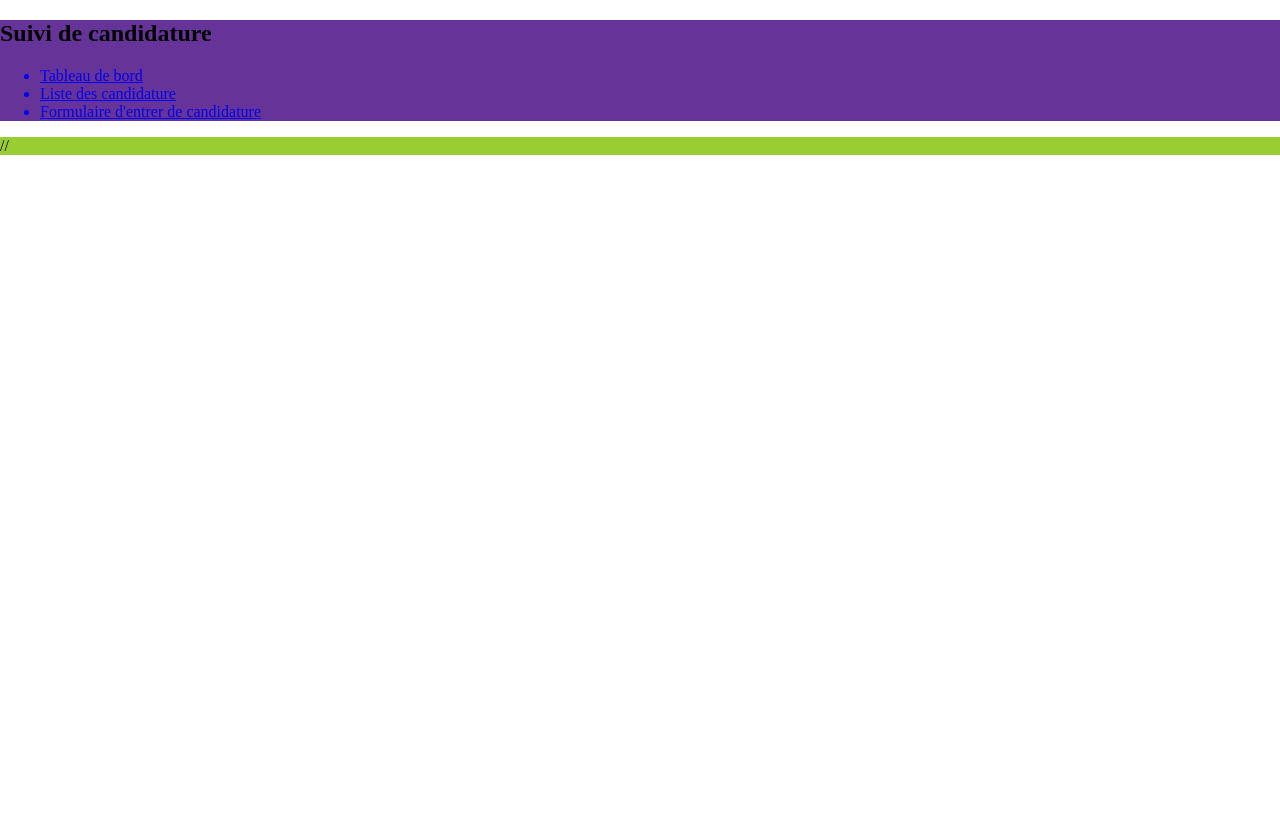
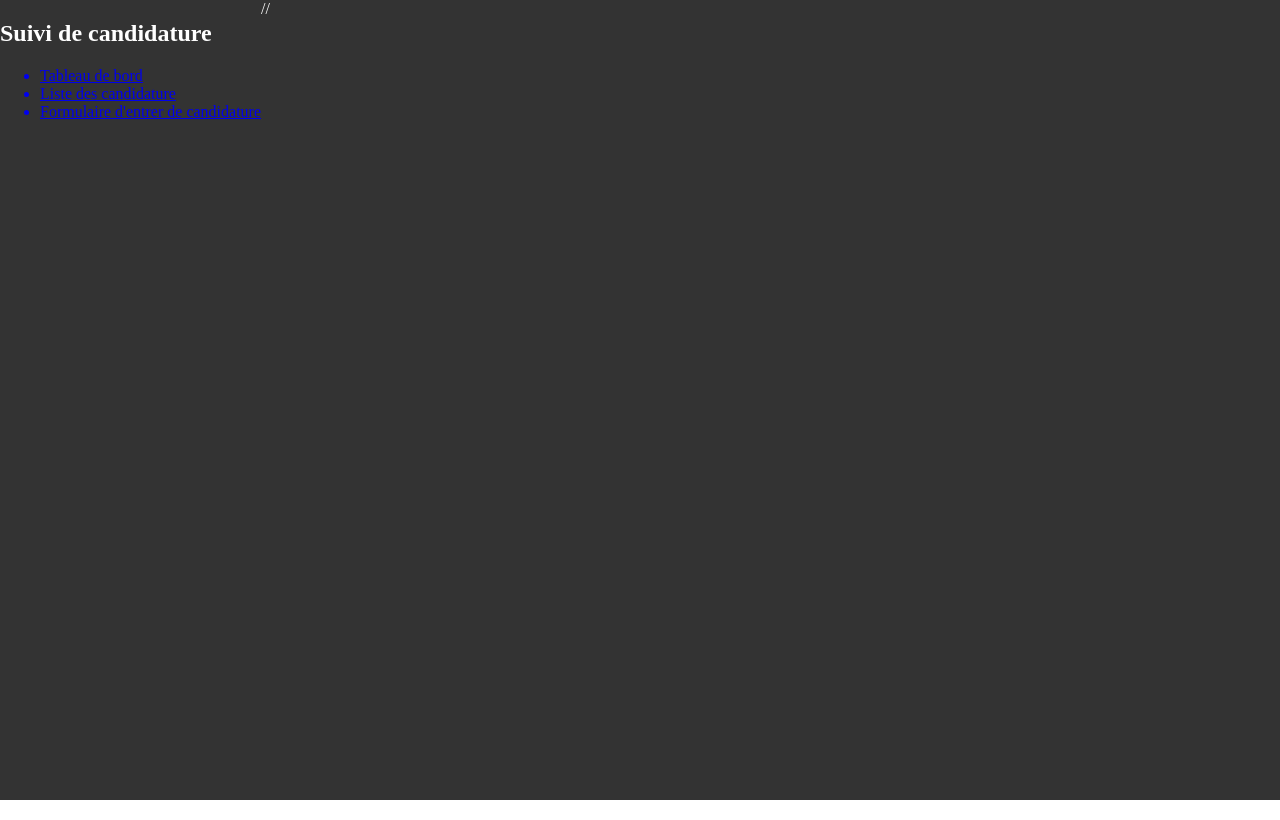
Before and after one commit to alandarryl/suivi-candidature-next, a Next.js app: page / in a window 1280 px wide. Built offline with nearby package versions, Linux system fonts and the light colour scheme.

Commit message:
fix the css

```diff
--- a/src/app/globals.css
+++ b/src/app/globals.css
@@ -1,15 +1,19 @@
-
-body{
+* {
   box-sizing: border-box;
-  margin: 0;
-  padding: 0;
-  height: 100vh;
 }
 
-.side{
-  background: rebeccapurple;
+html, body {
+  height: 100%;
+  margin: 0;
 }
 
-.main{
-  background: yellowgreen;
+body {
+  min-height: 100vh;
+  color: #fff;
 }
+
+.main-grid {
+  background: #333;
+  min-height: 100vh;
+  display: flex; /* bonus pour ton layout */
+}
--- a/src/app/layout.js
+++ b/src/app/layout.js
@@ -24,10 +24,13 @@ export default function RootLayout({ children }) {
       <body
         className={`${geistSans.variable} ${geistMono.variable} antialiased`}
       >
-      <Sidebar/>
-      <div className="main" >
-        {children}
+      <div className="main-grid" >
+          <Sidebar/>
+        <div className="main" >
+          {children}
+        </div>
       </div>
+
       </body>
     </html>
   );
```
